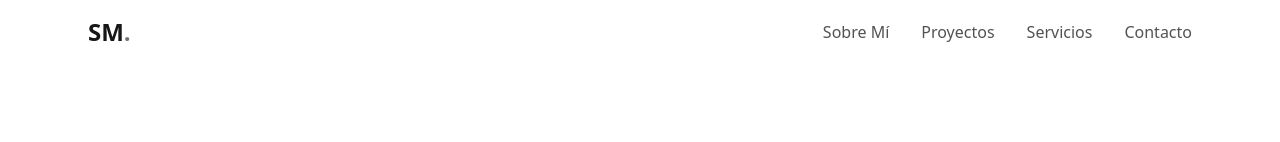
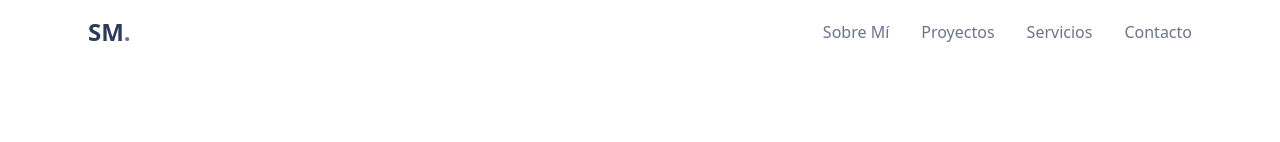
Before and after one commit to SethMillan/esedav, a Next.js app: page / in a window 1280 px wide. Shown: the top 142 px of the page. Built offline with nearby package versions, Linux system fonts and the light colour scheme.

Commit message:
style: :lipstick: cambio de colores de texto en el navbar

```diff
--- a/app/components/Navbar.tsx
+++ b/app/components/Navbar.tsx
@@ -41,9 +41,9 @@ export function Navbar() {
           {/* Logo */}
           <button
             onClick={() => window.scrollTo({ top: 0, behavior: "smooth" })}
-            className="text-2xl font-bold text-neutral-900 dark:text-neutral-100 hover:opacity-80 transition-opacity"
+            className="text-2xl font-bold  dark:text-neutral-100 hover:opacity-80 transition-opacity"
           >
-            SM<span className="text-neutral-500">.</span>
+            SM<span className="opacity-70">.</span>
           </button>
 
           {/* Desktop Navigation */}
@@ -52,7 +52,7 @@ export function Navbar() {
               <button
                 key={link.id}
                 onClick={() => scrollToSection(link.id)}
-                className="text-neutral-600 dark:text-neutral-400 hover:text-neutral-900 dark:hover:text-neutral-100 transition-colors font-medium"
+                className="opacity-70 dark:text-neutral-400 hover:opacity-100 dark:hover:text-neutral-100 transition-opacity font-medium hover:cursor-pointer"
               >
                 {link.name}
               </button>
```
